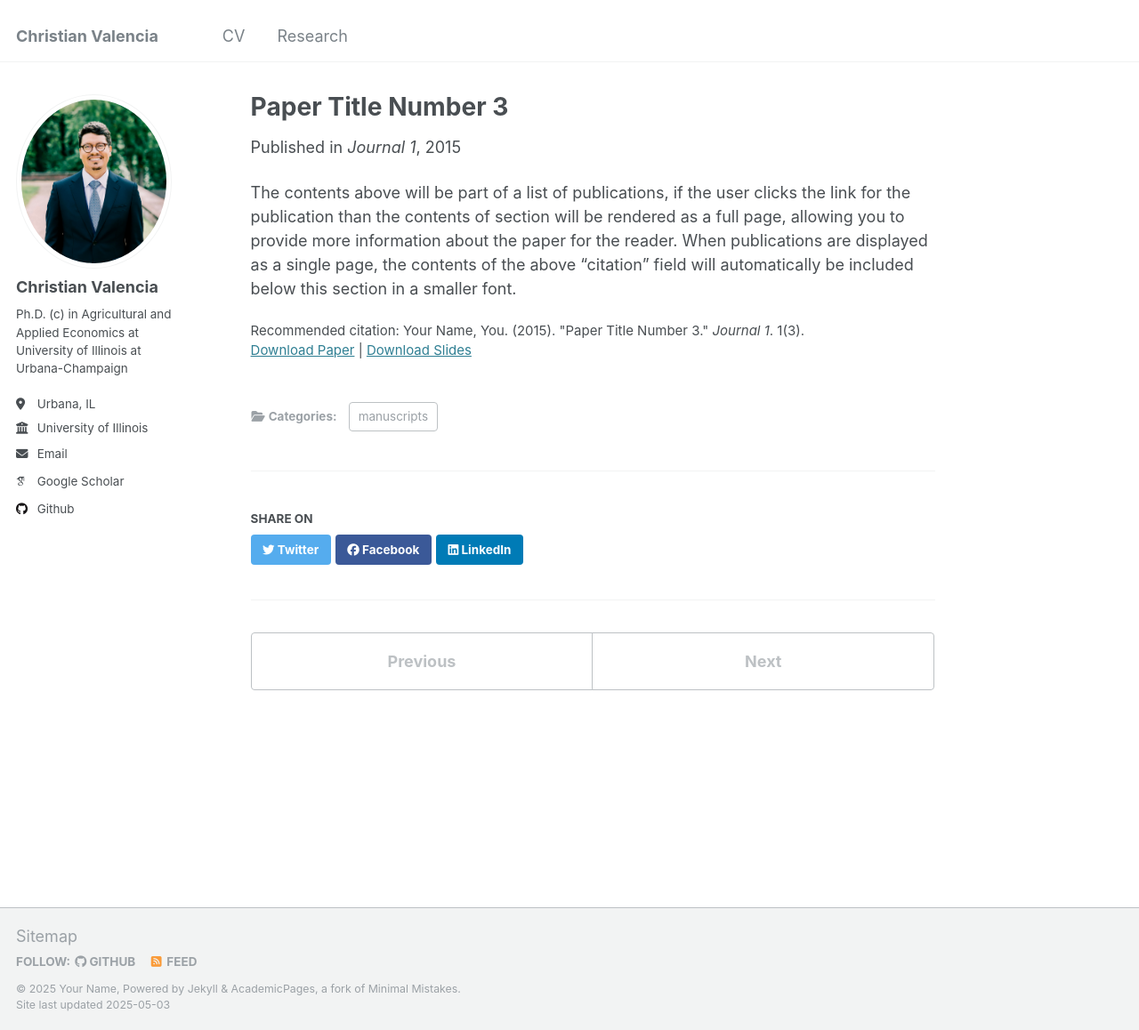
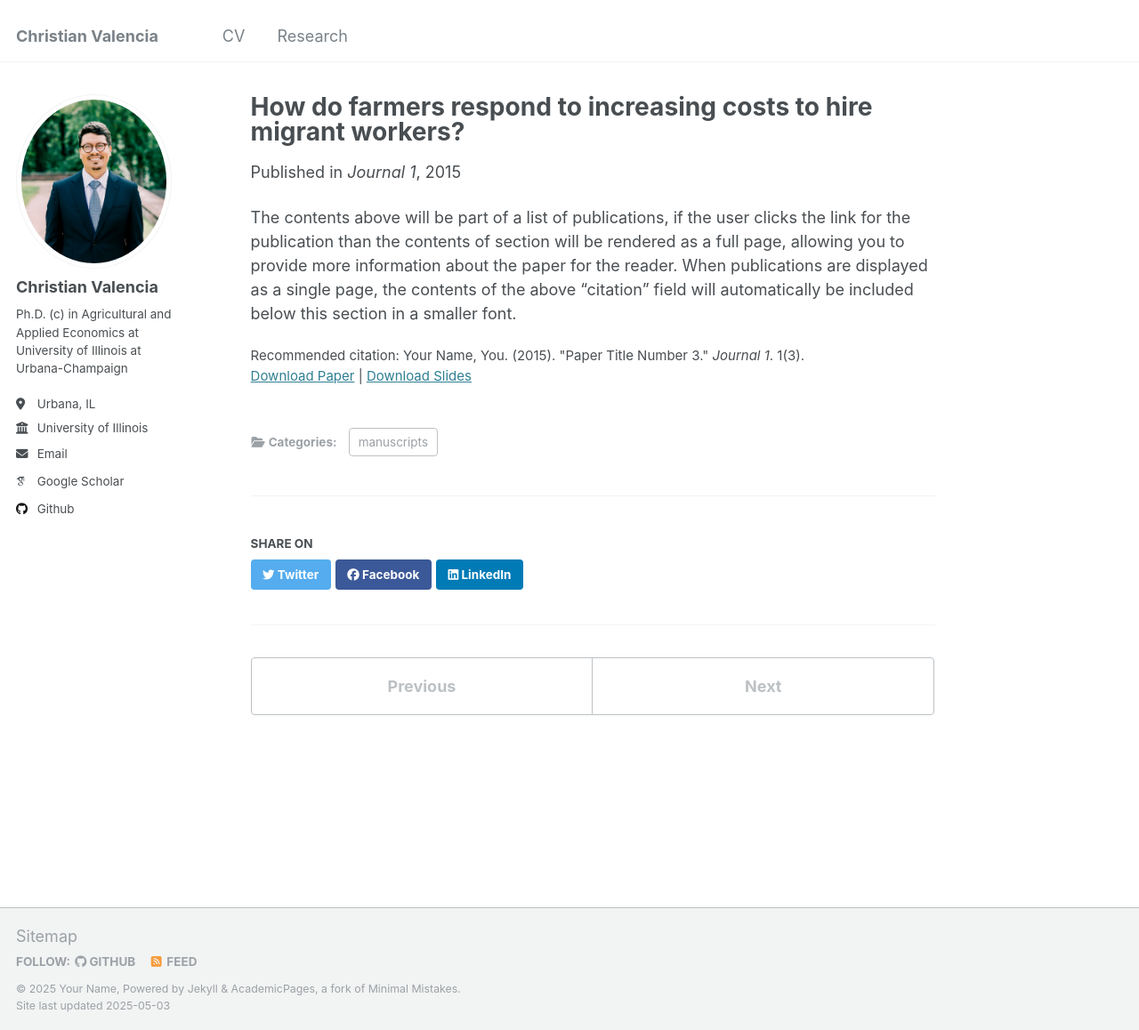
Before and after one commit to valenciac/valenciac.github.io, a Jekyll site: the page built from _publications/2015-10-01-paper-title-number-3.md, in a window 1280 px wide and 1158 px high. Shown: the whole window at 89% size. Built offline with Jekyll 4.4.1, drawn with Linux system fonts in a browser that asks for light colours; some web fonts are replaced.

Commit message:
Update 2015-10-01-paper-title-number-3.md

```diff
--- a/_publications/2015-10-01-paper-title-number-3.md
+++ b/_publications/2015-10-01-paper-title-number-3.md
@@ -1,5 +1,5 @@
 ---
-title: "Paper Title Number 3"
+title: "How do farmers respond to increasing costs to hire migrant workers?"
 collection: publications
 category: manuscripts
 permalink: /publication/2015-10-01-paper-title-number-3
```
